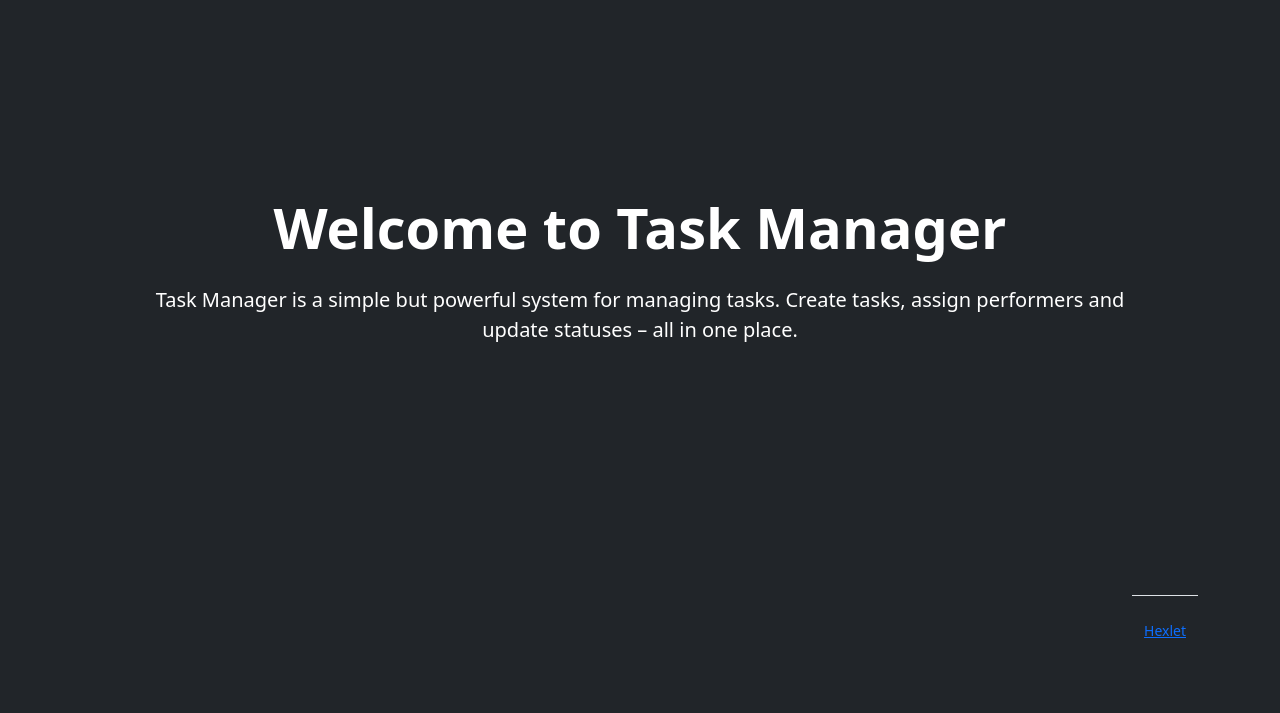
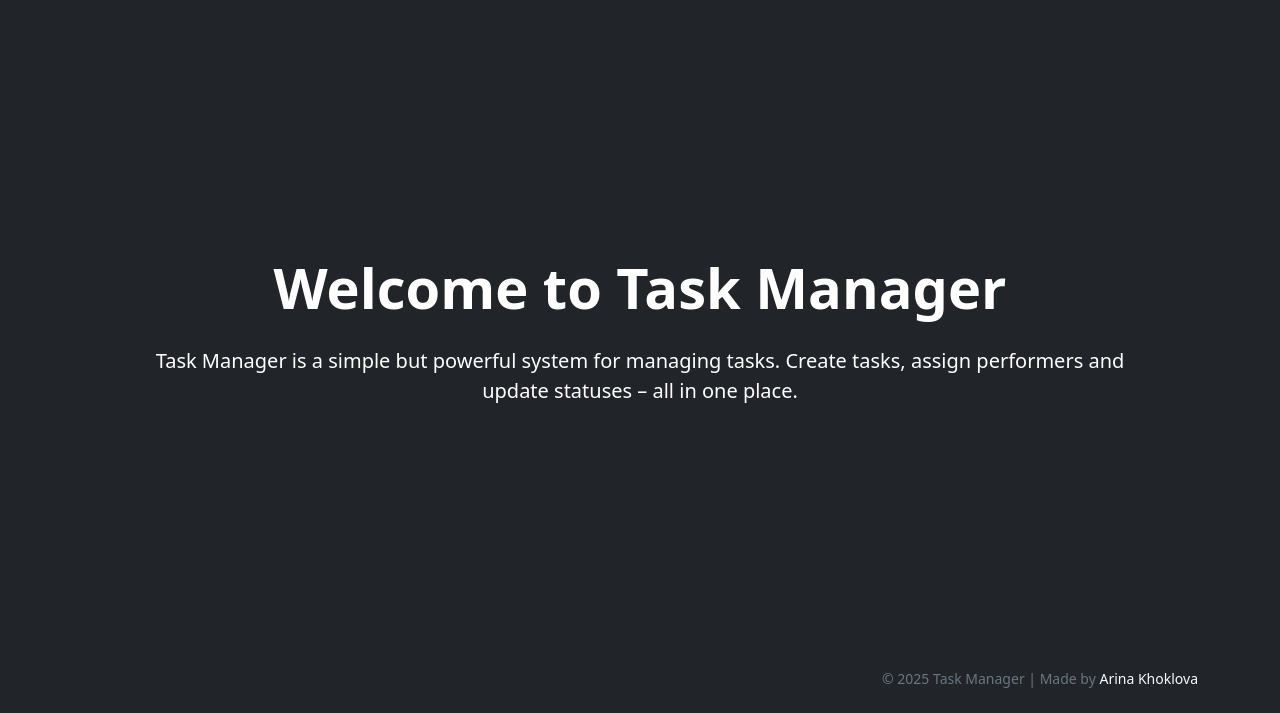
Before and after one commit to nyanyapushkina/python-project-52, a Django app: page / in a window 1280 px wide. Shown: the part 87-800 px from the top of the page. Run offline with Django 4.2, Linux system fonts and the light colour scheme; some libraries are stand-ins or nearby versions.

Commit message:
Update footer

```diff
--- a/task_manager/templates/includes/footer.html
+++ b/task_manager/templates/includes/footer.html
@@ -3,10 +3,16 @@
 
 <div class="container d-flex justify-content-end w-100">
   <div class="text-end text-secondary small">
-    <footer>
-      <div class="container my-5 pt-4 border-top">
-        <a target="_blank" href="https://ru.hexlet.io">Hexlet</a>
-      </div>
-    </footer>
+    <p class="mb-0">
+      &copy; {% now "Y" %} {% trans "Task Manager" %} |
+      {% trans "Made by" %}
+      <a href="https://github.com/nyanyapushkina"
+         class="link-light text-decoration-none opacity-hover"
+         target="_blank"
+         rel="noopener noreferrer"
+         aria-label="{% trans 'Arina Khoklova GitHub profile' %}">
+         Arina Khoklova
+      </a>
+    </p>
   </div>
 </div>
```
